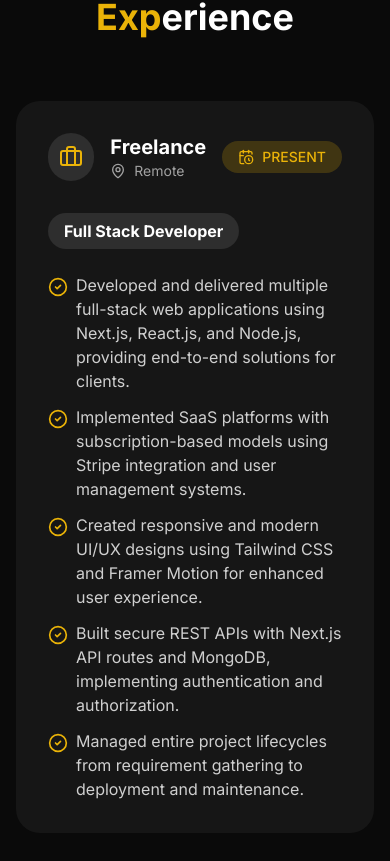
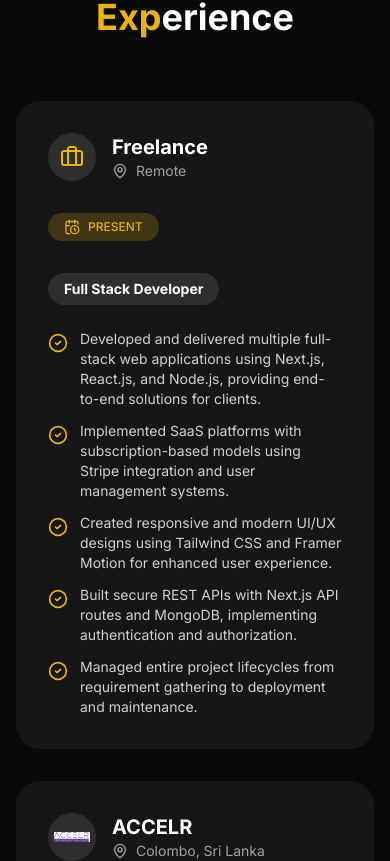
Before and after one commit to zibrasismail/personal-portfolio, a Next.js app: page / in a window 390 px wide. Shown: the part 2539-3400 px from the top of the page. Built offline with nearby package versions, Linux system fonts and the light colour scheme.

Commit message:
fix some style issue

```diff
--- a/components/home/Education.tsx
+++ b/components/home/Education.tsx
@@ -53,35 +53,40 @@ export default function Education() {
               </div>
 
               {/* Type Badge */}
-              <div className="absolute top-8 right-8 bg-white/10 px-4 py-1.5 rounded-full text-sm font-medium flex items-center gap-1.5">
+              <div className="absolute top-8 right-8 hidden md:flex bg-white/10 px-4 py-1.5 rounded-full text-sm font-medium items-center gap-1.5">
+                <GraduationCap className="w-4 h-4 text-yellow-500" />
+                <span>{edu.type}</span>
+              </div>
+              {/* Mobile Type Badge */}
+              <div className="md:hidden flex bg-white/10 px-4 py-1.5 rounded-full text-sm font-medium items-center gap-1.5 mb-4">
                 <GraduationCap className="w-4 h-4 text-yellow-500" />
                 <span>{edu.type}</span>
               </div>
 
               {/* Degree Badges */}
-              <div className="flex flex-wrap gap-3 mb-4">
-                <span className="bg-white/10 px-3 py-1 rounded-full text-sm">
+              <div className="flex flex-wrap gap-2 mb-4">
+                <span className="bg-white/10 px-3 py-1 rounded-full text-xs md:text-sm">
                   {edu.degree}
                 </span>
-                <span className="bg-white/10 px-3 py-1 rounded-full text-sm">
+                <span className="bg-white/10 px-3 py-1 rounded-full text-xs md:text-sm">
                   {edu.course}
                 </span>
               </div>
 
               {/* Title */}
-              <h3 className="text-2xl font-bold mb-4 text-white group-hover:text-yellow-500 transition-colors">
+              <h3 className="text-xl md:text-2xl font-bold mb-4 text-white group-hover:text-yellow-500 transition-colors">
                 {edu.title}
               </h3>
 
               {/* University and Location */}
               <div className="space-y-2 text-white/80">
-                <div className="flex items-center gap-2">
-                  <Building2 className="w-4 h-4 text-yellow-500" />
-                  <span>{edu.university}</span>
+                <div className="flex items-start md:items-center gap-2">
+                  <Building2 className="w-4 h-4 text-yellow-500 shrink-0 mt-1 md:mt-0" />
+                  <span className="text-sm md:text-base">{edu.university}</span>
                 </div>
                 <div className="flex items-center gap-2">
-                  <MapPin className="w-4 h-4 text-yellow-500" />
-                  <span>{edu.location}</span>
+                  <MapPin className="w-4 h-4 text-yellow-500 shrink-0" />
+                  <span className="text-sm md:text-base">{edu.location}</span>
                 </div>
               </div>
             </motion.div>
--- a/components/home/Experience.tsx
+++ b/components/home/Experience.tsx
@@ -56,7 +56,8 @@ export default function Experience() {
               className="bg-black/90 dark:bg-white/5 rounded-3xl p-8 relative overflow-hidden"
             >
               {/* Company Header */}
-              <div className="flex items-center gap-4 mb-8">
+              <div className="flex flex-col md:flex-row md:items-center gap-4 mb-8">
+                <div className="flex items-center gap-4">
                   <div className="w-12 h-12 rounded-full overflow-hidden bg-white/10 flex items-center justify-center">
                     {exp.company === "ACCELR" ? (
                       <Image
@@ -79,10 +80,11 @@ export default function Experience() {
                       <span>{exp.location}</span>
                     </div>
                   </div>
-                <div className="ml-auto">
-                  <div className="bg-yellow-500/20 text-yellow-500 px-4 py-1.5 rounded-full text-sm font-medium flex items-center gap-2">
+                </div>
+                <div className="md:ml-auto mt-4 md:mt-0">
+                  <div className="bg-yellow-500/20 text-yellow-500 px-4 py-1.5 rounded-full text-sm font-medium flex items-center gap-2 w-fit">
                     <CalendarClock className="w-4 h-4" />
-                    {exp.period}
+                    <span className="text-xs md:text-sm whitespace-nowrap">{exp.period}</span>
                   </div>
                 </div>
               </div>
@@ -90,7 +92,7 @@ export default function Experience() {
               {/* Role */}
               <div className="mb-6">
                 <div className="flex items-center gap-3">
-                  <h4 className="text-md bg-white/10 px-4 py-1.5 rounded-full font-bold text-white">
+                  <h4 className="text-sm md:text-md bg-white/10 px-4 py-1.5 rounded-full font-bold text-white">
                     {exp.role}
                   </h4>
                 </div>
@@ -104,10 +106,10 @@ export default function Experience() {
                     initial={{ opacity: 0, x: -20 }}
                     whileInView={{ opacity: 1, x: 0 }}
                     transition={{ duration: 0.5, delay: index * 0.1 }}
-                    className="flex items-start gap-2 text-white/80"
+                    className="flex items-start gap-3"
                   >
                     <CheckCircle2 className="w-5 h-5 text-yellow-500 mt-1 flex-shrink-0" />
-                    <span>{point}</span>
+                    <span className="text-sm md:text-base text-white/80">{point}</span>
                   </motion.div>
                 ))}
               </div>
```
Lines whose indentation alone changed are shown as unchanged.
